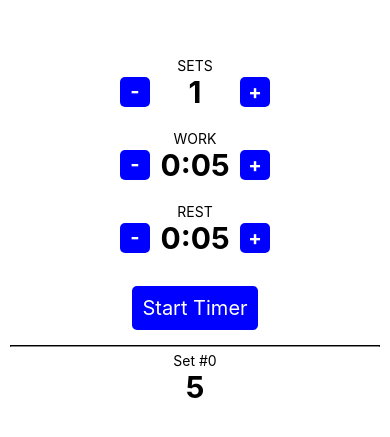
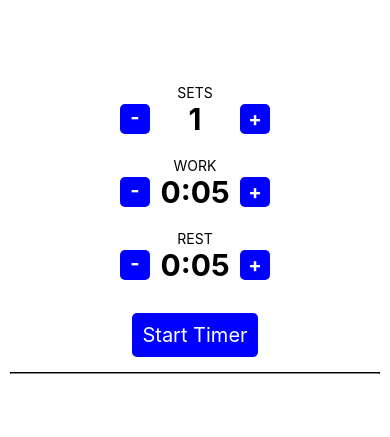
Before and after one commit to AragonCodes/react-native-intervals-timer, a React Native app: screen / in a window 390 px wide. Shown: the part 191-628 px from the top of the page. Built offline with nearby package versions, Linux system fonts and the light colour scheme.

Commit message:
Added eslint-react. Added Stop, Resume, Quit, Restart options on activeTimerPanel

```diff
--- a/App.js
+++ b/App.js
@@ -7,9 +7,12 @@ const withLeadingZero = (seconds) => (seconds >= 10 ? seconds : `0${seconds}`);
 const printMinutesSeconds = (seconds) => `${Math.floor(seconds / 60)}:${withLeadingZero(seconds % 60)}`;
 const printTimer = (seconds) => ((seconds >= 60) ? printMinutesSeconds(seconds) : `${seconds}`);
 const maxTimerDuration = 59 * 60 + 59; // MAX TIMER => 59:59
-const STATUS_COUNTDOWN_WORK = 'WORK';
-const STATUS_COUNTDOWN_REST = 'REST';
-const STATUS_COUNTDOWN_FINISHED = 'FINISHED';
+const STATUS_COUNTDOWN = {
+  HOME: 'HOME',
+  WORK: 'WORK',
+  REST: 'REST',
+  FINISHED: 'FINISHED'
+};
 
 const HorizontalBreak = () => (
   <View style={styles.horizontalBreak} />
@@ -23,9 +26,7 @@ export default function App() {
   };
 
   const [restDuration, setRestDuration] = useState(5);
-  const increaseRestDuration = () => {
-    setRestDuration((state) => ((state + 1) < maxTimerDuration ? state + 1 : maxTimerDuration));
-  };
+  const increaseRestDuration = () => { setRestDuration((state) => ((state + 1) < maxTimerDuration ? state + 1 : maxTimerDuration)); };
   const decreaseRestDuration = () => {
     setRestDuration((state) => ((state - 1) > 0 ? state - 1 : 0));
   };
@@ -41,27 +42,37 @@ export default function App() {
   const [currentSetsLeft, setCurrentSetsLeft] = useState(0);
   const [currentWorkDuration, setCurrentWorkDuration] = useState(0);
   const [currentRestDuration, setCurrentRestDuration] = useState(0);
-  const [countdownStatus, setCountdownStatus] = useState('');
+  const [countdownStatus, setCountdownStatus] = useState(STATUS_COUNTDOWN.HOME);
+
+  const [isCounting, setIsCounting] = useState(false);
+  const stopTimer = () => setIsCounting(false);
+  const startTimer = () => setIsCounting(true);
 
   const [timer, setTimer] = useState(workDuration);
   const decreaseCountdown = () => setTimer((state) => ((state - 1) > 0 ? state - 1 : 0));
 
   useEffect(() => {
     let timeout;
-    if (countdownStatus && countdownStatus !== STATUS_COUNTDOWN_FINISHED) {
+
+    if (!isCounting && timeout) {
+      clearTimeout(timeout);
+    }
+
+    if (isCounting) {
       timeout = setTimeout(() => {
         decreaseCountdown();
         if (timer - 1 === 0) {
-          if (countdownStatus === STATUS_COUNTDOWN_WORK) {
+          if (countdownStatus === STATUS_COUNTDOWN.WORK) {
             if (currentSetsLeft > 1) {
               setTimer(currentRestDuration);
-              setCountdownStatus(STATUS_COUNTDOWN_REST);
+              setCountdownStatus(STATUS_COUNTDOWN.REST);
             } else {
-              setCountdownStatus(STATUS_COUNTDOWN_FINISHED);
+              setCountdownStatus(STATUS_COUNTDOWN.FINISHED);
+              stopTimer();
             }
-          } else if (countdownStatus === STATUS_COUNTDOWN_REST) {
+          } else if (countdownStatus === STATUS_COUNTDOWN.REST) {
             setTimer(currentWorkDuration);
-            setCountdownStatus(STATUS_COUNTDOWN_WORK);
+            setCountdownStatus(STATUS_COUNTDOWN.WORK);
             setCurrentSetsLeft((status) => status - 1);
           }
         }
@@ -70,14 +81,78 @@ export default function App() {
     return () => {
       clearTimeout(timeout);
     };
-  }, [timer]);
+  }, [
+    timer,
+    isCounting,
+    countdownStatus,
+    currentSetsLeft,
+    currentRestDuration,
+    currentWorkDuration
+  ]);
 
   const startCountdown = () => {
     setCurrentSetsLeft(setsCount);
+    setCurrentRestDuration(restDuration);
     setCurrentWorkDuration(workDuration);
-    setCurrentRestDuration(restDuration);
-    setTimer(currentWorkDuration);
-    setCountdownStatus(STATUS_COUNTDOWN_WORK);
+    setTimer(workDuration);
+    setCountdownStatus(STATUS_COUNTDOWN.WORK);
+    startTimer();
+  };
+
+  const quitCountdown = () => {
+    stopTimer();
+    setCountdownStatus(STATUS_COUNTDOWN.HOME);
+  };
+
+  const renderActiveTimerPanel = () => {
+    if (countdownStatus === STATUS_COUNTDOWN.HOME) { return null; }
+
+    const PanelOptions = () => {
+      if (isCounting) {
+        return (
+          <TouchableOpacity style={styles.button} onPress={stopTimer}>
+            <Text style={styles.buttonText}>Stop</Text>
+          </TouchableOpacity>
+        );
+      }
+
+      if (countdownStatus !== STATUS_COUNTDOWN.FINISHED) {
+        return (
+          <>
+            <TouchableOpacity style={styles.button} onPress={startTimer}>
+              <Text style={styles.buttonText}>Resume</Text>
+            </TouchableOpacity>
+            <TouchableOpacity style={styles.button} onPress={quitCountdown}>
+              <Text style={styles.buttonText}>Quit</Text>
+            </TouchableOpacity>
+          </>
+        );
+      }
+
+      return (
+        <>
+          <TouchableOpacity style={styles.button} onPress={startCountdown}>
+            <Text style={styles.buttonText}>Restart</Text>
+          </TouchableOpacity>
+          <TouchableOpacity style={styles.button} onPress={quitCountdown}>
+            <Text style={styles.buttonText}>Quit</Text>
+          </TouchableOpacity>
+        </>
+      );
+    };
+
+    return (
+      <View styles={styles.container}>
+        <Text>
+          {`Set #${currentSetsLeft}`}
+        </Text>
+        <Text style={[styles.indicatorLabel, {}]}>
+          {countdownStatus}
+        </Text>
+        <Text style={{ marginHorizontal: 15, fontSize: 30, fontWeight: 'bold' }}>{printTimer(timer)}</Text>
+        <PanelOptions />
+      </View>
+    );
   };
 
   return (
@@ -124,17 +199,13 @@ export default function App() {
           </TouchableOpacity>
         </View>
       </View>
-      <TouchableOpacity style={styles.button} onPress={startCountdown}>
-        <Text style={styles.buttonText}>Start Timer</Text>
-      </TouchableOpacity>
+      {(countdownStatus !== STATUS_COUNTDOWN.HOME) ? null : (
+        <TouchableOpacity style={styles.button} onPress={startCountdown}>
+          <Text style={styles.buttonText}>Start Timer</Text>
+        </TouchableOpacity>
+      )}
       <HorizontalBreak />
-      <Text>
-        {`Set #${currentSetsLeft}`}
-      </Text>
-      <Text style={[styles.indicatorLabel, {}]}>
-        {countdownStatus}
-      </Text>
-      <Text style={{ marginHorizontal: 15, fontSize: 30, fontWeight: 'bold' }}>{printTimer(timer)}</Text>
+      {renderActiveTimerPanel()}
     </View>
   );
 }
--- a/package.json
+++ b/package.json
@@ -22,7 +22,8 @@
     "eslint-config-airbnb": "^18.1.0",
     "eslint-plugin-import": "^2.20.2",
     "eslint-plugin-jsx-a11y": "^6.2.3",
-    "eslint-plugin-react": "^7.20.0"
+    "eslint-plugin-react": "^7.20.0",
+    "eslint-plugin-react-hooks": "^4.0.4"
   },
   "private": true
 }
```
Also changed, not shown: .eslintrc.js.
